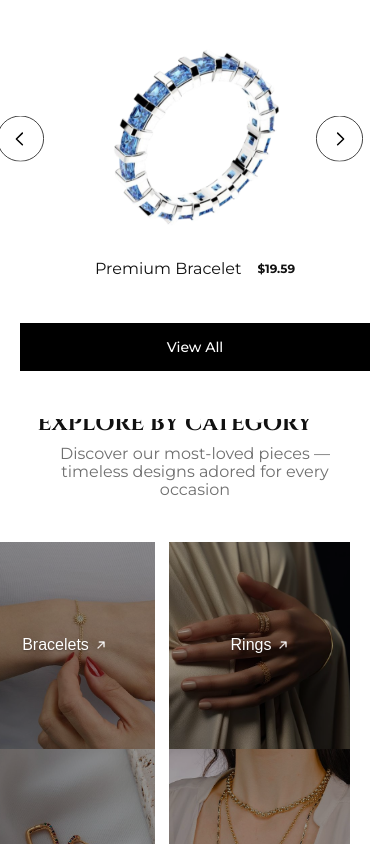
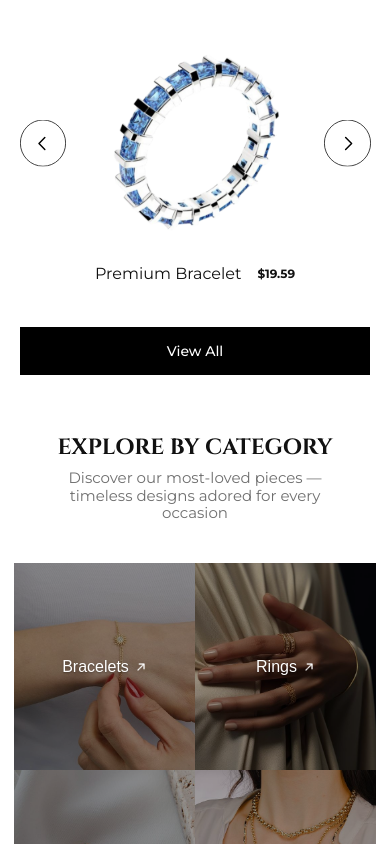
Before and after one commit to merxentaerp-tech/Vibhushnam-, a React (Vite) app: page / in a window 390 px wide. Shown: the part 1420-2264 px from the top of the page. Built offline with nearby package versions, Linux system fonts and the light colour scheme.

Commit message:
explore By Category Tak Mobile View

```diff
--- a/src/components/home/CategoryGrid.css
+++ b/src/components/home/CategoryGrid.css
@@ -2,13 +2,13 @@
   width: 100%;
   background: #ffffff;
   padding: 72px 0 80px;
-  margin-top:-40px;
+  margin-top: -40px;
 }
 
 .category-container {
   width: 100%;
   max-width: 1296px;
-  height:100%;
+  height: 100%;
   margin: 0 auto;
   padding: 0 56px;
 }
@@ -25,7 +25,7 @@
   line-height: 1.1;
   color: #111111;
   text-transform: uppercase;
-  margin-left:-40px;
+  margin-left: -40px;
 }
 
 .category-heading p {
@@ -34,7 +34,7 @@
   font-size: 15px;
   font-weight: 400;
   color: #6f6f6f;
-  margin-left:-40px;
+  margin-left: -40px;
 }
 
 .category-grid {
@@ -53,7 +53,7 @@
   display: block;
   text-decoration: none;
   color: inherit;
-  margin-left:-40px;
+  margin-left: -40px;
 }
 
 .category-card > img {
@@ -132,6 +132,7 @@
 @media (max-width: 600px) {
   .category-section {
     padding: 34px 0 52px;
+    margin-top: -20px;
   }
 
   .category-container {
@@ -148,6 +149,7 @@
   }
 
   .category-heading h2 {
+    margin-left: 0;
     font-size: clamp(22px, 6.4vw, 22px);
     line-height: 1;
     font-weight: 700;
@@ -156,18 +158,21 @@
   .category-heading p {
     max-width: 310px;
     margin: 10px auto 0;
-    font-size: clamp(16px, 4vw, 16px);
+    font-size: clamp(14px, 4vw, 15px);
     line-height: 1.15;
   }
 
   .category-grid {
+    width: 100%;
     grid-template-columns: repeat(2, 1fr);
     gap: 0;
   }
 
   .category-card {
-    width:181px;
-    height: 207px;
+    width: 100%;
+    height: auto;
+    aspect-ratio: 181 / 207;
+    margin-left: 0;
   }
 
   .category-content {
@@ -187,13 +192,15 @@
   }
 }
 
+@media (max-width: 420px) {
+  .category-container {
+    max-width: calc(100vw - 28px);
+  }
+}
+
 @media (max-width: 380px) {
   .category-container {
     max-width: calc(100vw - 28px);
-  }
-
-  .category-card {
-    height: calc((100vw - 28px) / 2 * 1.14);
   }
 
   .category-heading h2 {
@@ -215,3 +222,17 @@
     height: 11px;
   }
 }
+
+@media (max-width: 340px) {
+  .category-container {
+    max-width: calc(100vw - 20px);
+  }
+
+  .category-heading {
+    padding: 0 6px;
+  }
+
+  .category-heading p {
+    max-width: 270px;
+  }
+}
--- a/src/components/home/PopularJewellery.css
+++ b/src/components/home/PopularJewellery.css
@@ -157,7 +157,6 @@
   font-weight: 500;
   cursor: pointer;
   transition: 0.3s ease;
-
 }
 
 .view-all-btn:hover {
@@ -192,7 +191,7 @@
 
   .popular-header h2 {
     margin-top: 0;
-    font-size:22px;
+    font-size: 22px;
     line-height: 1.15;
     text-align: center;
     white-space: normal;
@@ -260,23 +259,24 @@
     font-size: 16px;
   }
 
-  .slider-btn {
+  .popular-mobile-slider .slider-btn {
     width: clamp(40px, 12vw, 48px);
     height: clamp(40px, 12vw, 48px);
     top: 45%;
+    margin-left: 0;
   }
 
-  .slider-btn img {
+  .popular-mobile-slider .slider-btn img {
     width: 100%;
     height: 100%;
   }
 
-  .slider-left {
-    left: clamp(0px, 2vw, 8px);
+  .popular-mobile-slider .slider-left {
+    left: 0;
   }
 
-  .slider-right {
-    right: clamp(0px, 2vw, 8px);
+  .popular-mobile-slider .slider-right {
+    right: 0;
   }
 
   .view-all-wrapper {
@@ -292,7 +292,7 @@
 
 @media (max-width: 425px) {
   .popular-header h2 {
-    font-size: 22px;
+    font-size: 24px;
     line-height: 1.2;
     padding: 0 10px;
   }
@@ -306,7 +306,7 @@
 
 @media (max-width: 375px) {
   .popular-header h2 {
-    font-size: 22px;
+    font-size: 24px;
   }
 
   .popular-header p {
@@ -317,7 +317,7 @@
 
 @media (max-width: 360px) {
   .popular-header h2 {
-    font-size: 22px;
+    font-size: 24px;
   }
 
   .popular-header p {
@@ -328,14 +328,6 @@
   .popular-mobile-slider {
     min-height: 255px;
   }
-
-  .slider-left {
-    left: -2px;
-  }
-
-  .slider-right {
-    right: -2px;
-  }
 }
 
 @media (max-width: 320px) {
@@ -345,7 +337,7 @@
   }
 
   .popular-header h2 {
-    font-size: 22px;
+    font-size: 24px;
     letter-spacing: 0;
   }
 
```
Also changed, not shown: src/components/home/PopularJewellery.jsx (+1 -6 lines).
